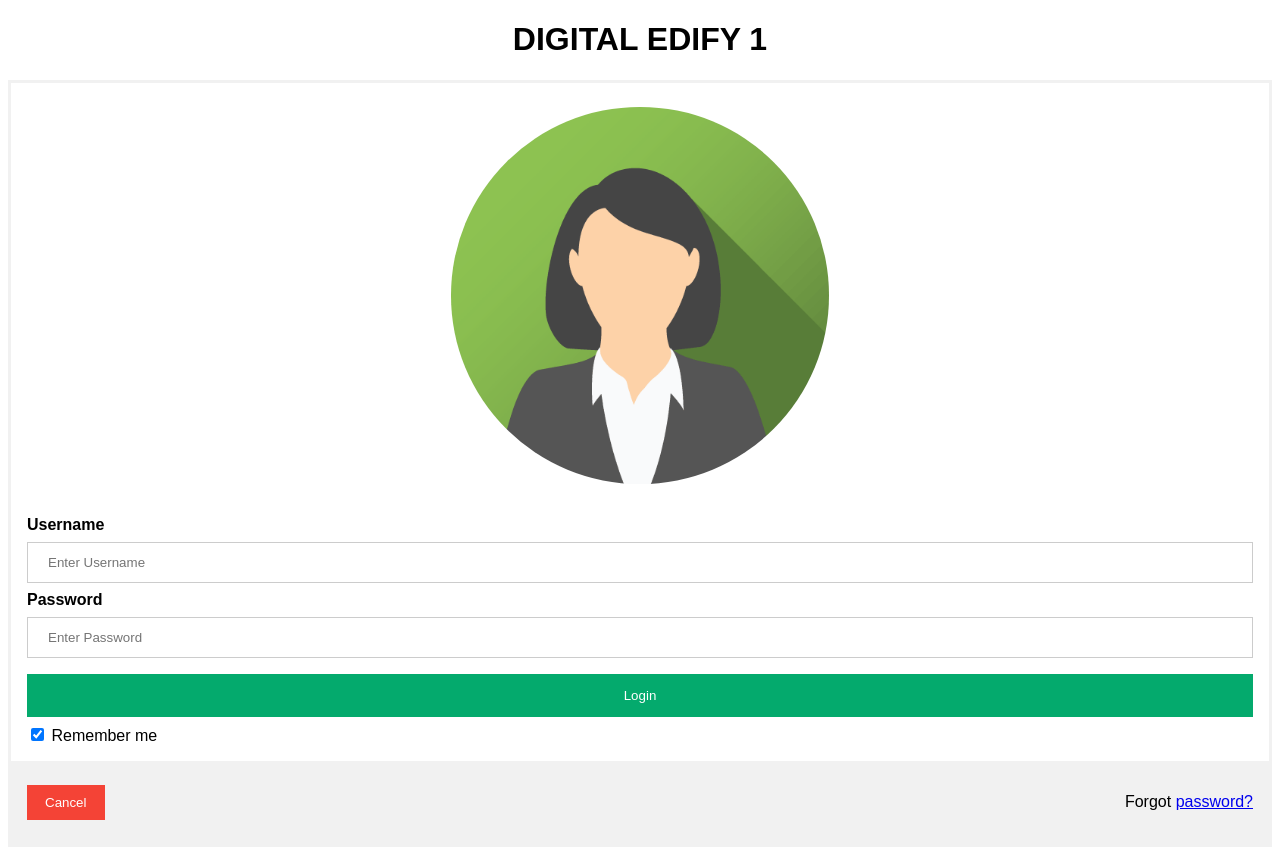
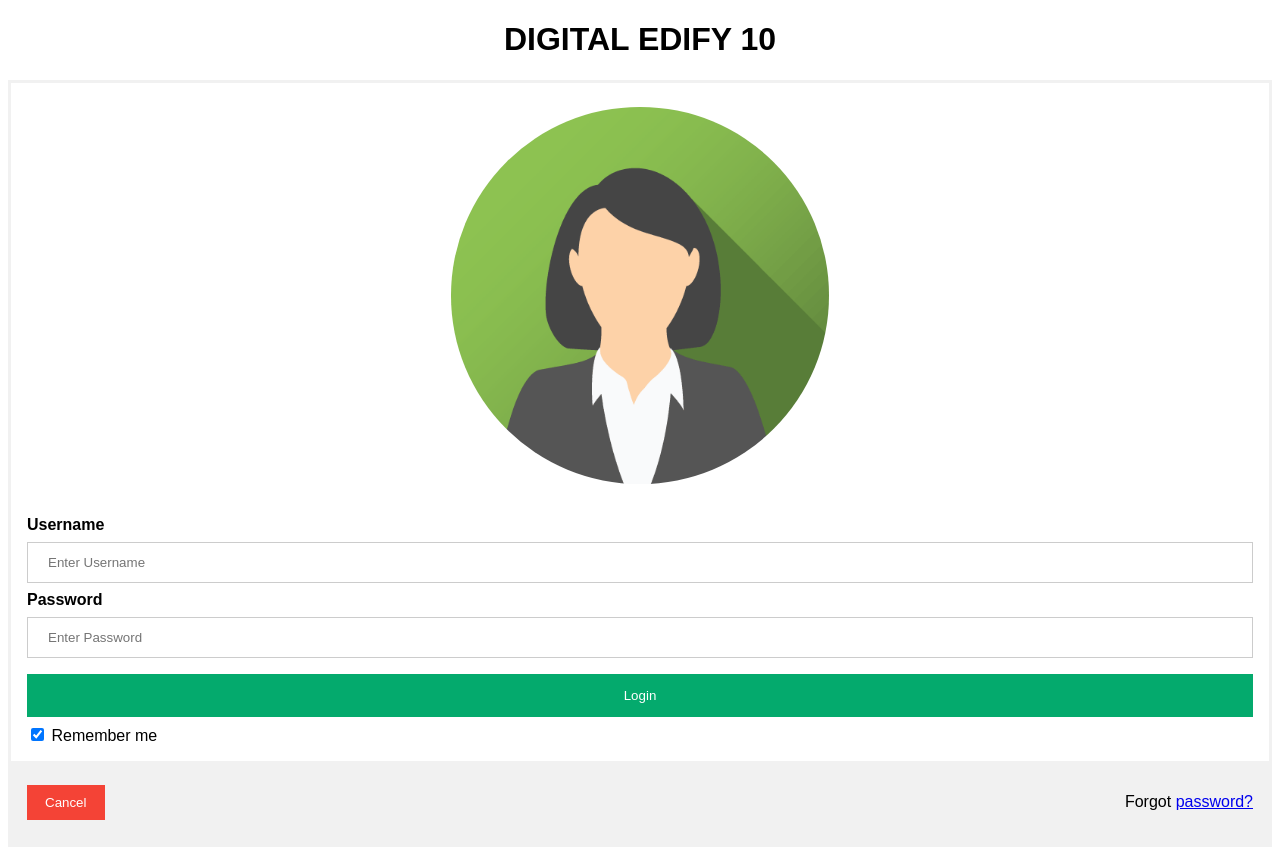
Before and after one commit to ashokchinthafbsc/login-2507, a plain HTML site: page index.html in a window 1280 px wide. Drawn offline with Linux system fonts and the light colour scheme.

Commit message:
Update index.html

```diff
--- a/index.html
+++ b/index.html
@@ -68,7 +68,7 @@ span.psw {
 </head>
 <body>
 
-<center><h1>DIGITAL EDIFY 1</h1></center>
+<center><h1>DIGITAL EDIFY 10</h1></center>
 
 <form action="/action_page.php" method="post">
   <div class="imgcontainer">
```
